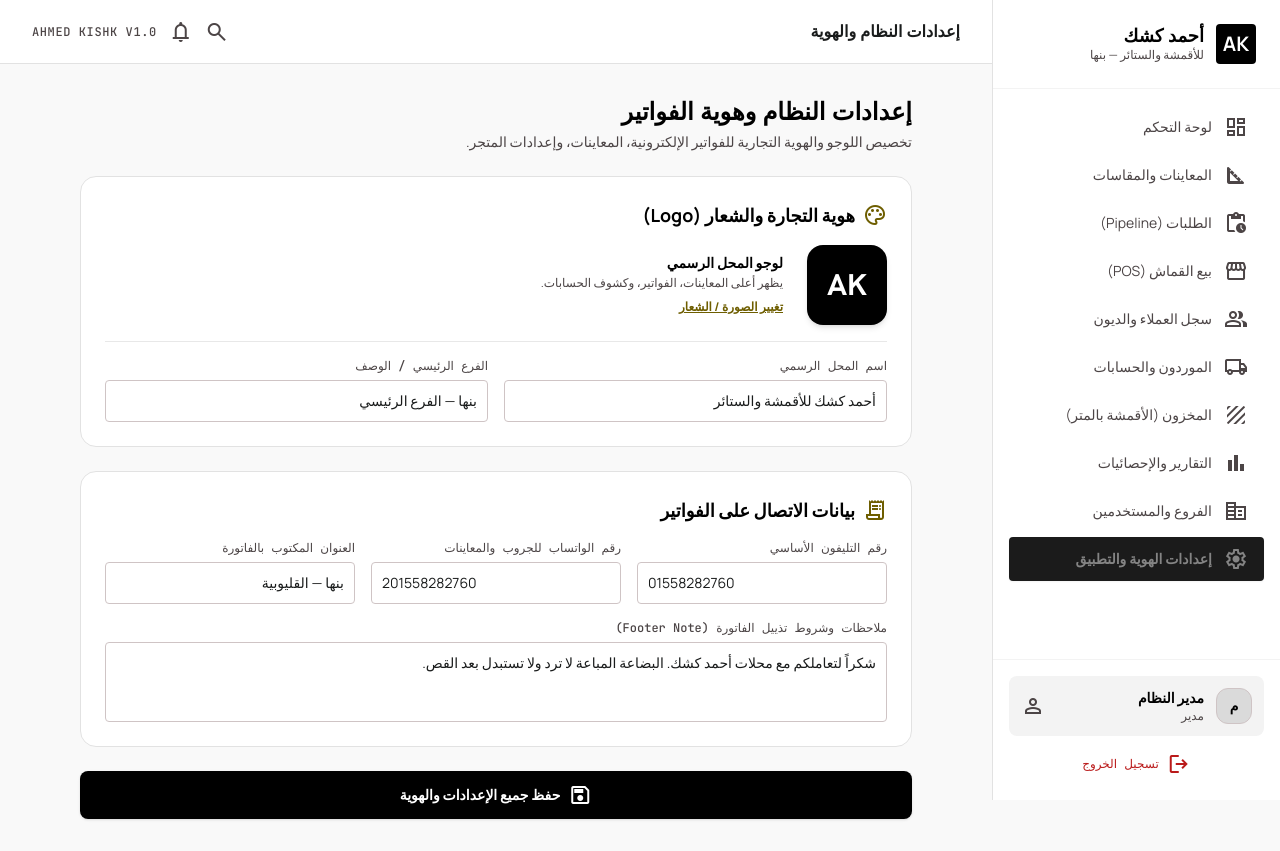
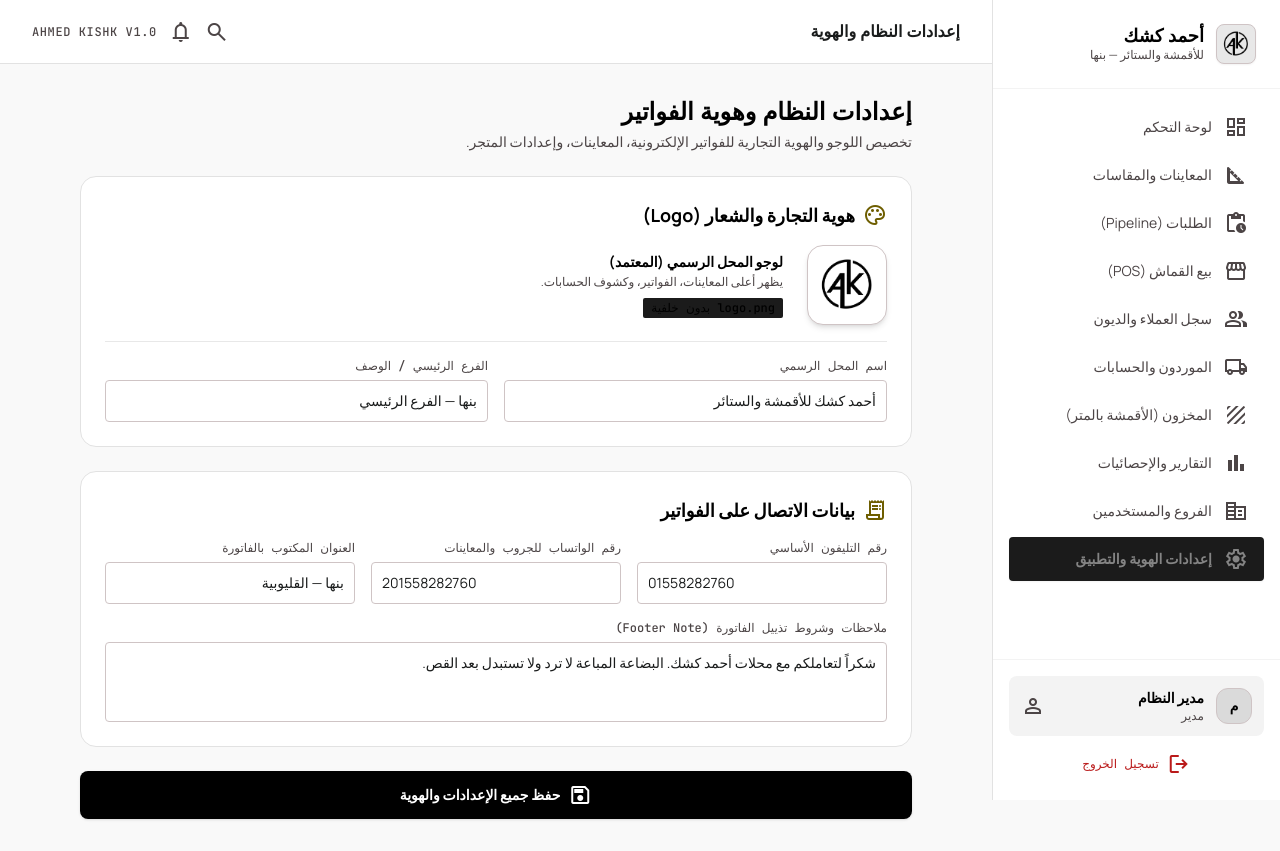
Before and after one commit to momarzouk1998/ahmed-kishk, a Next.js app: page /settings in a window 1280 px wide. Built offline with nearby package versions, Linux system fonts and the light colour scheme; no server answers.

Commit message:
feat: apply official transparent logo (logo.png) to sidebar, login, settings, and favicon

```diff
--- a/src/app/layout.tsx
+++ b/src/app/layout.tsx
@@ -4,6 +4,11 @@
 export const metadata: Metadata = {
   title: 'أحمد كشك — نظام المعاينات والستاير والأقمشة',
   description: 'نظام إداري متكامل لإدارة مقاسات الستاير، المعاينات الميدانية، والمبيعات لمؤسسة أحمد كشك',
+  icons: {
+    icon: '/logo.png',
+    shortcut: '/logo.png',
+    apple: '/logo.png',
+  },
 };
 
 export default function RootLayout({
--- a/src/app/login/page.tsx
+++ b/src/app/login/page.tsx
@@ -44,8 +44,8 @@
       <div className="w-full max-w-sm">
         {/* Logo */}
         <div className="flex flex-col items-center mb-8">
-          <div className="w-20 h-20 bg-primary text-on-primary rounded-2xl flex items-center justify-center font-display font-bold text-3xl shadow-lg mb-4">
-            AK
+          <div className="w-24 h-24 bg-surface-container-lowest p-2 rounded-2xl flex items-center justify-center shadow-lg border border-outline-variant mb-4">
+            <img src="/logo.png" alt="أحمد كشك" className="w-full h-full object-contain" />
           </div>
           <h1 className="font-display font-bold text-2xl text-primary">أحمد كشك</h1>
           <p className="text-on-surface-variant text-sm mt-1">للأقمشة والستائر — بنها</p>
--- a/src/app/settings/page.tsx
+++ b/src/app/settings/page.tsx
@@ -48,15 +48,13 @@
               </h2>
 
               <div className="flex items-center gap-6 pb-4 border-b border-surface-container-high">
-                <div className="w-20 h-20 bg-primary text-on-primary rounded-2xl flex items-center justify-center font-display font-bold text-3xl shadow-md">
-                  AK
+                <div className="w-20 h-20 bg-surface-container-lowest p-2 rounded-2xl flex items-center justify-center border border-outline-variant shadow-md">
+                  <img src="/logo.png" alt="أحمد كشك" className="w-full h-full object-contain" />
                 </div>
                 <div>
-                  <h3 className="font-bold text-sm text-primary">لوجو المحل الرسمي</h3>
+                  <h3 className="font-bold text-sm text-primary">لوجو المحل الرسمي (المعتمد)</h3>
                   <p className="text-xs text-on-surface-variant mt-0.5">يظهر أعلى المعاينات، الفواتير، وكشوف الحسابات.</p>
-                  <button type="button" className="mt-2 text-xs text-secondary font-bold underline">
-                    تغيير الصورة / الشعار
-                  </button>
+                  <span className="inline-block mt-2 text-xs text-primary font-mono bg-primary-container px-2 py-0.5 rounded">logo.png بدون خلفية</span>
                 </div>
               </div>
 
--- a/src/components/Sidebar.tsx
+++ b/src/components/Sidebar.tsx
@@ -54,8 +54,8 @@
     <aside className="fixed right-0 top-0 h-full w-72 bg-surface-container-lowest border-l border-surface-container-highest z-50 flex flex-col">
       {/* Logo Header */}
       <div className="p-6 flex items-center gap-3 border-b border-surface-container-low">
-        <div className="w-10 h-10 bg-primary text-on-primary rounded-lg flex items-center justify-center font-bold text-xl">
-          AK
+        <div className="w-10 h-10 bg-surface-container-high rounded-xl p-1 flex items-center justify-center border border-outline-variant shadow-sm">
+          <img src="/logo.png" alt="أحمد كشك" className="w-full h-full object-contain" />
         </div>
         <div className="flex flex-col">
           <span className="font-display font-bold text-lg text-primary leading-tight">أحمد كشك</span>
```
Also changed, not shown: public/logo.png (added).
